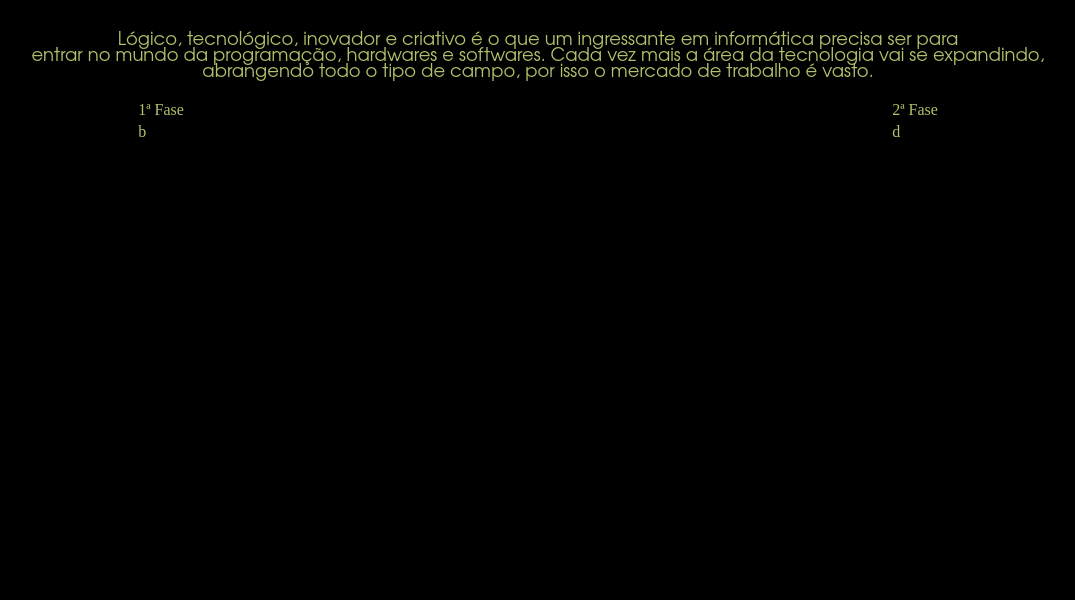
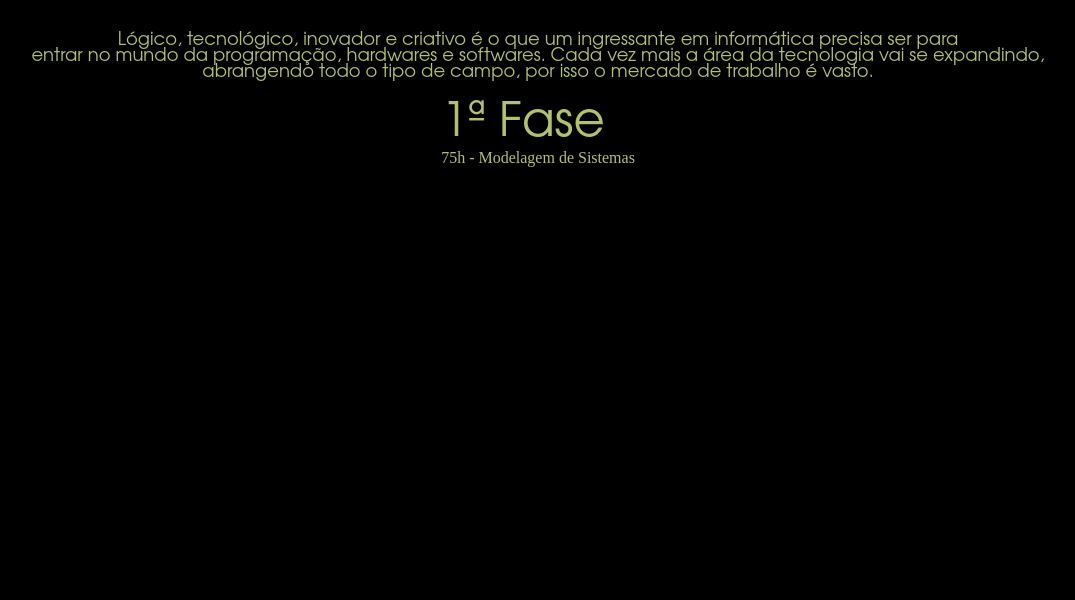
Before and after one commit to Clauberto/Exercicios-FE-1B, a plain HTML site: page 03-ExerSiteSATC/index.html in a window 1280 px wide. Shown: the part 200-800 px from the top of the page, without its empty margins (102-1177 px from the left). Drawn offline with Linux system fonts and the light colour scheme.

Commit message:
alterações (quase) inúteis

```diff
--- a/03-ExerSiteSATC/index.html
+++ b/03-ExerSiteSATC/index.html
@@ -14,16 +14,16 @@
     <font face='Avantgarde, TeX Gyre Adventor, URW Gothic L, sans-serif' size='4'>
         <p align='center' style="color: #b0c26b;">Lógico, tecnológico, inovador e criativo é o que um ingressante em informática precisa ser para <br>entrar no mundo da programação, hardwares e softwares. Cada vez mais a área da tecnologia vai se expandindo, <br>abrangendo todo o tipo de campo, por isso o mercado de trabalho é vasto.</p>
     </font>
-    <table align="center" border="0" style="color: #b0c26b;">
+    <p align='center' style="color: #b0c26b;">
+    <table align="center" border="0" style="color: #b0c26b ;">
         <tr>
-                <td width=750>1ª Fase</td></font>
-                <td>2ª Fase</td>
+                <td><font face='Avantgarde, TeX Gyre Adventor, URW Gothic L, sans-serif' size='8'>1ª Fase</font></td>
         </tr>
         <tr>
-                <td>b</td>
-                <td>d</td>
+                <td align='center'>75h - Modelagem de Sistemas</td>
         </tr>
     </table>
+    </p>
 
 
 </body>
```
